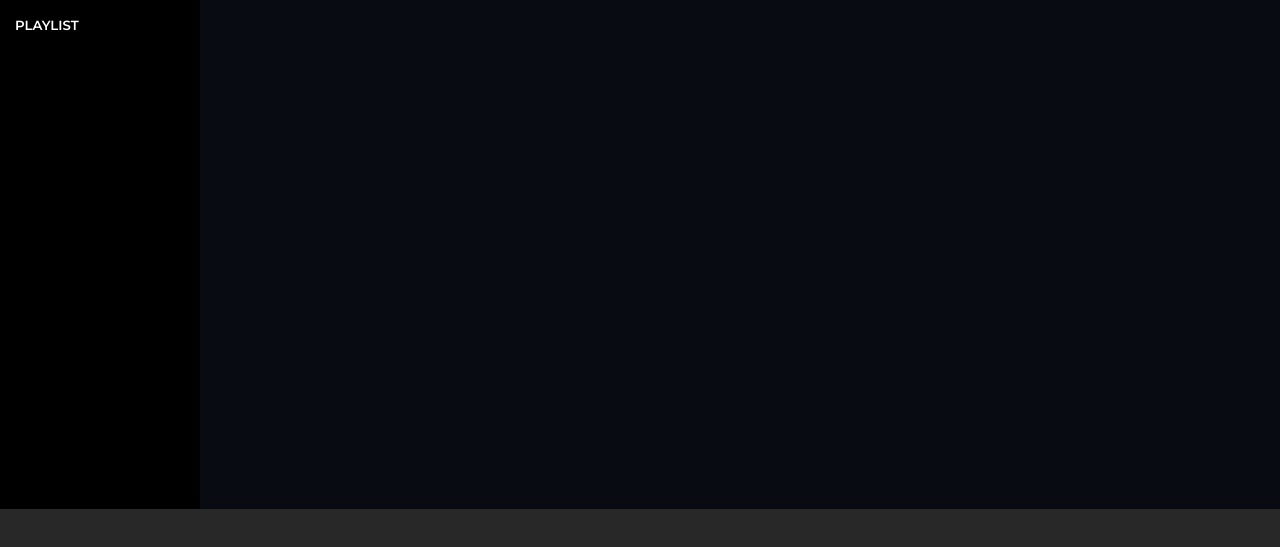
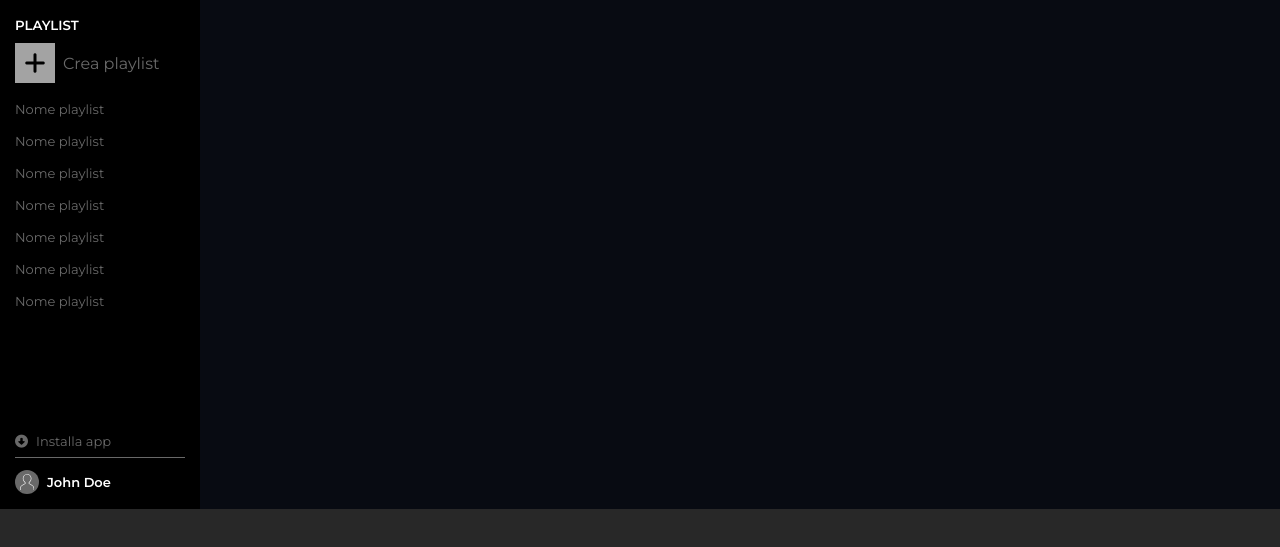
Before and after one commit to mielecarmine/html-css-spotifyweb, a plain HTML site: page index.html in a window 1280 px wide. Shown: the part 191-738 px from the top of the page. Drawn offline with Linux system fonts and the light colour scheme.

Commit message:
feat: side navbar

```diff
--- a/css/style.css
+++ b/css/style.css
@@ -9,6 +9,7 @@
   /* LAYOUT */
   --player-height: 100px;
   --navbar-width: 200px;
+  --basic-gap: 8px;
 }
 
 
@@ -85,7 +86,7 @@ li {
 #app-navbar .menu {
   display: flex;
   align-items: center;
-  gap: 8px;
+  gap: var(--basic-gap);
   font-size: small;
   margin-top: 10px;
 }
@@ -102,6 +103,68 @@ li {
 #app-navbar .playlist h5 {
   color: white;
 
+}
+
+#app-navbar .playlist .crea-playlist {
+  margin: 10px 0;
+  display: flex;
+  gap: var(--basic-gap);
+  align-items: center;
+}
+
+#plus {
+  background-color: #a3a3a3;
+  color: black;
+  width: 40px;
+  height: 40px;
+  justify-content: center;
+  display: flex;
+  align-items: center;
+}
+
+#app-navbar .playlist li {
+  margin: var(--basic-gap) 0;
+  font-size: small;
+}
+
+#app-navbar .install {
+  display: flex;
+  margin-top: auto;
+  border-bottom: 1px solid var(--navbar-text-color);
+  padding-bottom: var(--basic-gap)
+}
+
+#app-navbar .install span:first-child {
+  font-size: small;
+  display: flex;
+  gap: var(--basic-gap);
+  align-items: center;
+}
+
+#app-navbar .user {
+  margin-top: 12px;
+  display: flex;
+  align-items: center;
+  gap: var(--basic-gap);
+  color: white;
+  font-size: small;
+  font-weight: 600;
+}
+
+#app-navbar .user #p-picture {
+  background-color: var(--navbar-text-color);
+  border-radius: 50%;
+  height: 1.5rem;
+  width: 1.5rem;
+  display: flex;
+  justify-content: center;
+  align-items: center;
+}
+
+#app-navbar .user svg {
+  height: 1rem;
+  fill: white;
+  display: block;
 }
 
 /* APP MAIN */
--- a/index.html
+++ b/index.html
@@ -16,7 +16,7 @@
     <link href="https://fonts.googleapis.com/css2?family=Montserrat:wght@400;600&display=swap" rel="stylesheet">
     <!-- Link Font Awesome -->
 
-    <!-- <link rel="stylesheet" href="https://cdnjs.cloudflare.com/ajax/libs/font-awesome/6.5.0/css/all.min.css" integrity="sha512-Avb2QiuDEEvB4bZJYdft2mNjVShBftLdPG8FJ0V7irTLQ8Uo0qcPxh4Plq7G5tGm0rU+1SPhVotteLpBERwTkw==" crossorigin="anonymous" referrerpolicy="no-referrer" /> -->
+    <link rel="stylesheet" href="https://cdnjs.cloudflare.com/ajax/libs/font-awesome/6.5.0/css/all.min.css" integrity="sha512-Avb2QiuDEEvB4bZJYdft2mNjVShBftLdPG8FJ0V7irTLQ8Uo0qcPxh4Plq7G5tGm0rU+1SPhVotteLpBERwTkw==" crossorigin="anonymous" referrerpolicy="no-referrer" />
   </head>
 
   <body>
@@ -42,9 +42,31 @@
           <h5>PLAYLIST</h5>
           <div class="crea-playlist">
             <div id="plus">
-              <i class="fa-solid fa-plus"></i>
+              <i class="fa-solid fa-plus fa-xl"></i>
             </div>
+            <span>Crea playlist</span>
           </div>
+          <ul>
+            <li><a href="#">Nome playlist</a></li>
+            <li><a href="#">Nome playlist</a></li>
+            <li><a href="#">Nome playlist</a></li>
+            <li><a href="#">Nome playlist</a></li>
+            <li><a href="#">Nome playlist</a></li>
+            <li><a href="#">Nome playlist</a></li>
+            <li><a href="#">Nome playlist</a></li>
+          </ul>
+        </div>
+        <div class="install">
+          <span>
+            <i class="fa-solid fa-circle-down"></i>
+            Installa app
+          </span>
+        </div>
+        <div class="user">
+          <div id="p-picture">
+            <svg viewBox="0 0 80 90" xmlns="http://www.w3.org/2000/svg"><title>User Icon</title><path d="M67.74 61.78l-14.5-8.334c-.735-.422-1.24-1.145-1.385-1.98-.145-.835.088-1.685.638-2.33l5.912-6.93c3.747-4.378 5.81-9.967 5.81-15.737v-2.256c0-6.668-2.792-13.108-7.658-17.67C51.622 1.92 45.17-.386 38.392.054c-12.677.82-22.607 11.772-22.607 24.934v1.483c0 5.77 2.063 11.36 5.81 15.736l5.912 6.933c.55.644.783 1.493.638 2.33-.143.834-.648 1.556-1.383 1.98l-14.494 8.33C4.7 66.077 0 74.15 0 82.844v6.76h3.333v-6.76c0-7.5 4.055-14.46 10.59-18.174l14.5-8.334c1.597-.918 2.692-2.487 3.007-4.302.315-1.815-.19-3.66-1.387-5.06l-5.913-6.936c-3.23-3.775-5.01-8.594-5.01-13.57v-1.484c0-11.41 8.562-20.9 19.488-21.608 5.85-.377 11.415 1.61 15.67 5.598 4.26 3.992 6.605 9.404 6.605 15.24v2.254c0 4.976-1.778 9.796-5.01 13.57l-5.915 6.935c-1.195 1.4-1.7 3.246-1.386 5.06.313 1.816 1.41 3.385 3.008 4.303l14.507 8.338c6.525 3.71 10.58 10.67 10.58 18.17v6.76H80v-6.76c0-8.695-4.7-16.768-12.26-21.063z" /></svg>
+          </div>
+          <span>John Doe</span>
         </div>
       </nav>
       <section id="app-main"></section>
```
